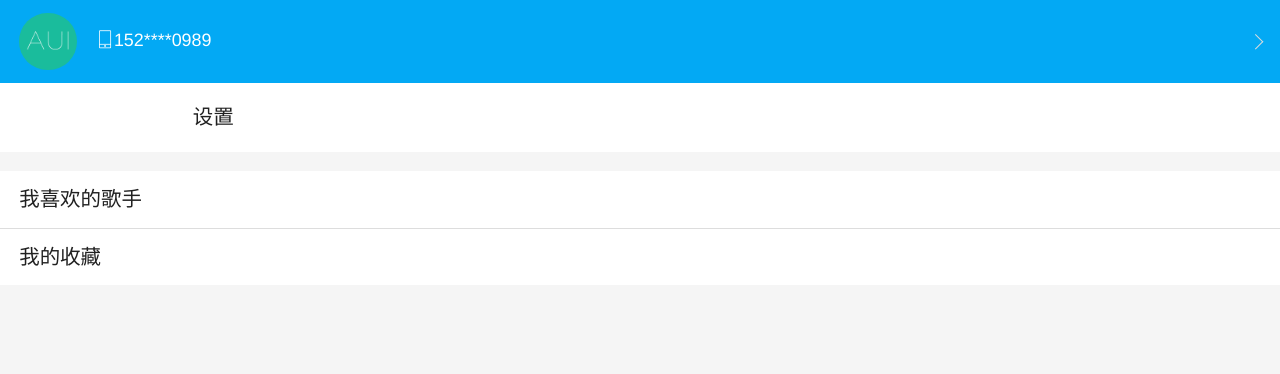
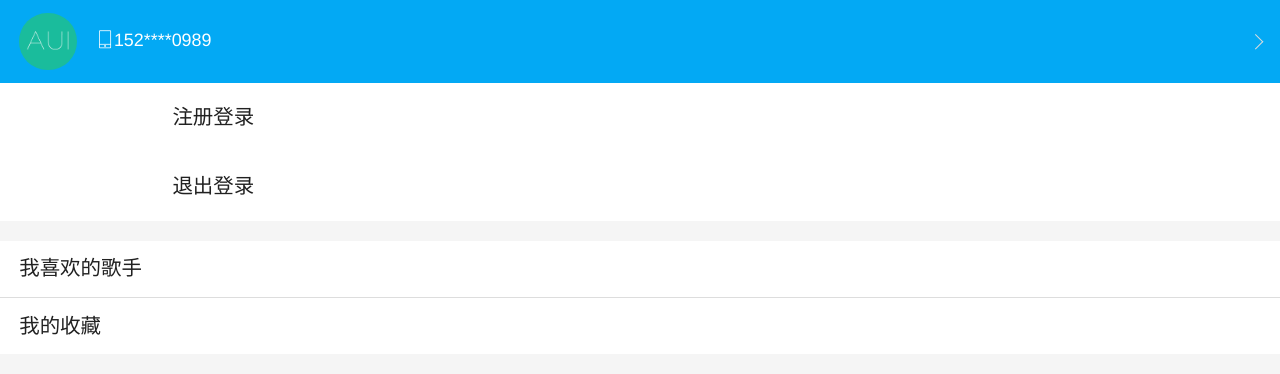
Before and after one commit to cmsmyh/newDemoGit1, a plain HTML site: page Widget/html/frame3_frm.html in a window 1280 px wide. Drawn offline with Linux system fonts and the light colour scheme.

Commit message:
commit messages

```diff
--- a/Widget/html/frame3_frm.html
+++ b/Widget/html/frame3_frm.html
@@ -37,7 +37,12 @@
     <section class="aui-content aui-grid aui-margin-b-15">
         <div class="aui-row">
             <div class="aui-col-xs-4">
-                <div class="aui-gird-lable aui-font-size-10" onclick="window.location.href='login_frm.html'">设置</div>
+                <div class="aui-gird-lable aui-font-size-10" onclick="window.location.href='login_frm.html'">注册登录</div>
+            </div>
+        </div>
+        <div class="aui-row">
+            <div class="aui-col-xs-4">
+                <div class="aui-gird-lable aui-font-size-10" onclick="login1()">退出登录</div>
             </div>
         </div>
     </section>
@@ -59,6 +64,12 @@
 </html>
 <script type="text/javascript" src="../script/api.js" ></script>
 <script type="text/javascript">
+//退出登录
+function login1(){
+  localStorage.clear();
+  document.getElementById('user').innerHTML="";
+}
+
 var url=location.search;
 var loc=url.substring(url.lastIndexOf('=')+1,url.length);
 localStorage.setItem('userId',loc);
```
Also changed, not shown: Widget/html/collect_frm.html (+1 -1 lines), Widget/html/login_frm.html (+1 -0 lines), Widget/html/singer_frm.html (+3 -3 lines).
